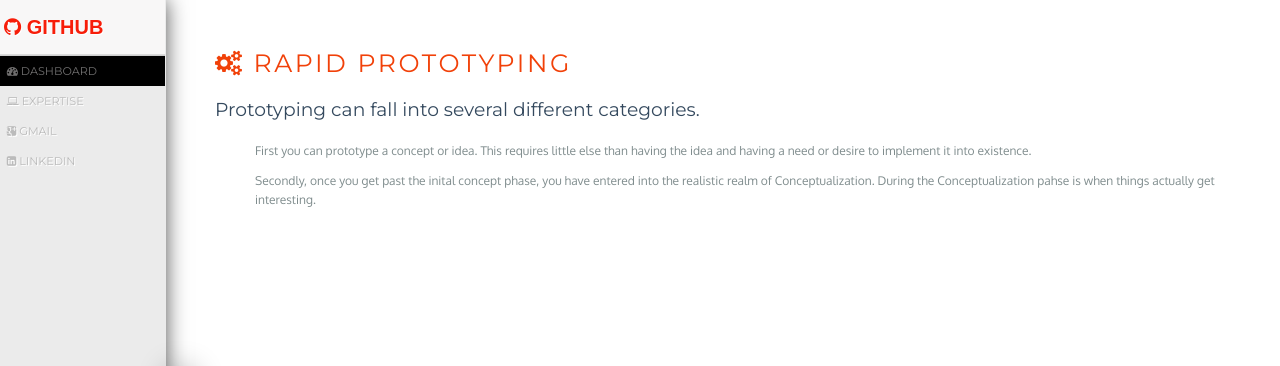
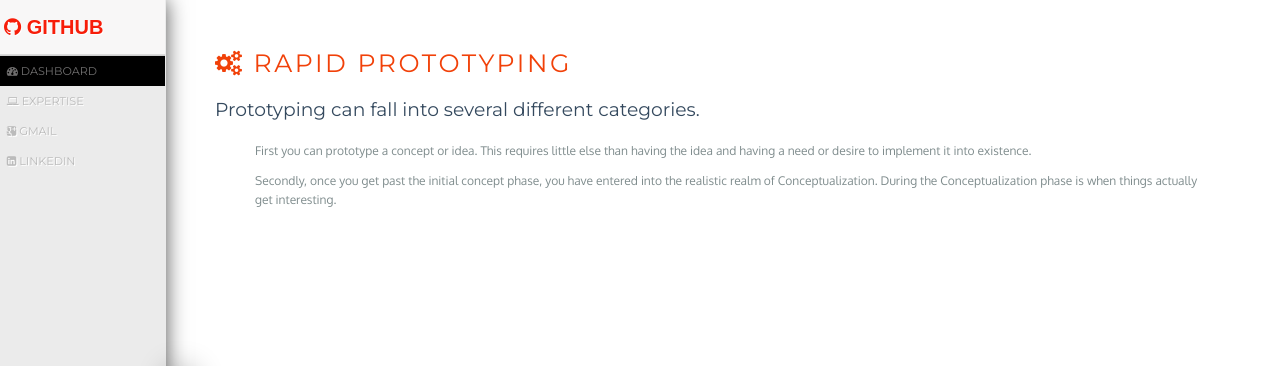
Before and after one commit to jvrunion/mercury, a Jekyll site: the page built from rapid-prototyping.md, in a window 1280 px wide. Shown: the top 366 px of the page. Built offline with Jekyll 4.4.1, drawn with Linux system fonts in a browser that asks for light colours; Markdown is read by kramdown in place of the engine named in the settings.

Commit message:
updates and spelling corrections

```diff
--- a/_layouts/default.html
+++ b/_layouts/default.html
@@ -9,7 +9,7 @@
     <title>{{ site.name }}</title>
     {% endif %}
     <!-- css sheets are compiled via sass and compass from _sass/ and put in the _site/css/ dir -->
-    <link rel="stylesheet" href="/css/screen.css" media="screen, projection" rel="stylesheet" type="text/css" />
+    <link rel="stylesheet" href="/css/screen.css" media="screen, projection" type="text/css" />
     <link rel="stylesheet" href="/css/font-awesome.css" type="text/css">
     <link rel="stylesheet" href="/css/style.css" type="text/css">
 </head>
@@ -62,7 +62,7 @@
             Social
         </h3>
     </div>
-    <!-- insert your own social networks and links in this listm-->
+    <!-- insert your own social networks and links in this list-->
     <ul class="footer-list">
         <li>
             <a href="mailto:jvrunion@gmail.com"><i class="fa fa-google-plus-square"></i></a>
@@ -79,7 +79,7 @@
     </ul>
 </footer>
 </body>
-<!-- add your script dependancies here for quicker page loads -->
+<!-- add your script dependencies here for quicker page loads -->
 <script src="/bower_components/jquery/dist/jquery.min.js" type="text/javascript"></script>
 <script src="/js/pure-responsive.js" type="text/javascript"></script> <!--/script load-->
 </html>
--- a/rapid-prototyping.md
+++ b/rapid-prototyping.md
@@ -10,4 +10,4 @@ tags: [Prototyping]
 
 * First you can prototype a concept or idea.  This requires little else than having the idea and having a need or desire to implement it into existence.
 
-* Secondly, once you get past the inital concept phase, you have entered into the realistic realm of Conceptualization.  During the Conceptualization pahse is when things actually get interesting.
+* Secondly, once you get past the initial concept phase, you have entered into the realistic realm of Conceptualization.  During the Conceptualization phase is when things actually get interesting.
```
Also changed, not shown: 1 other file.
